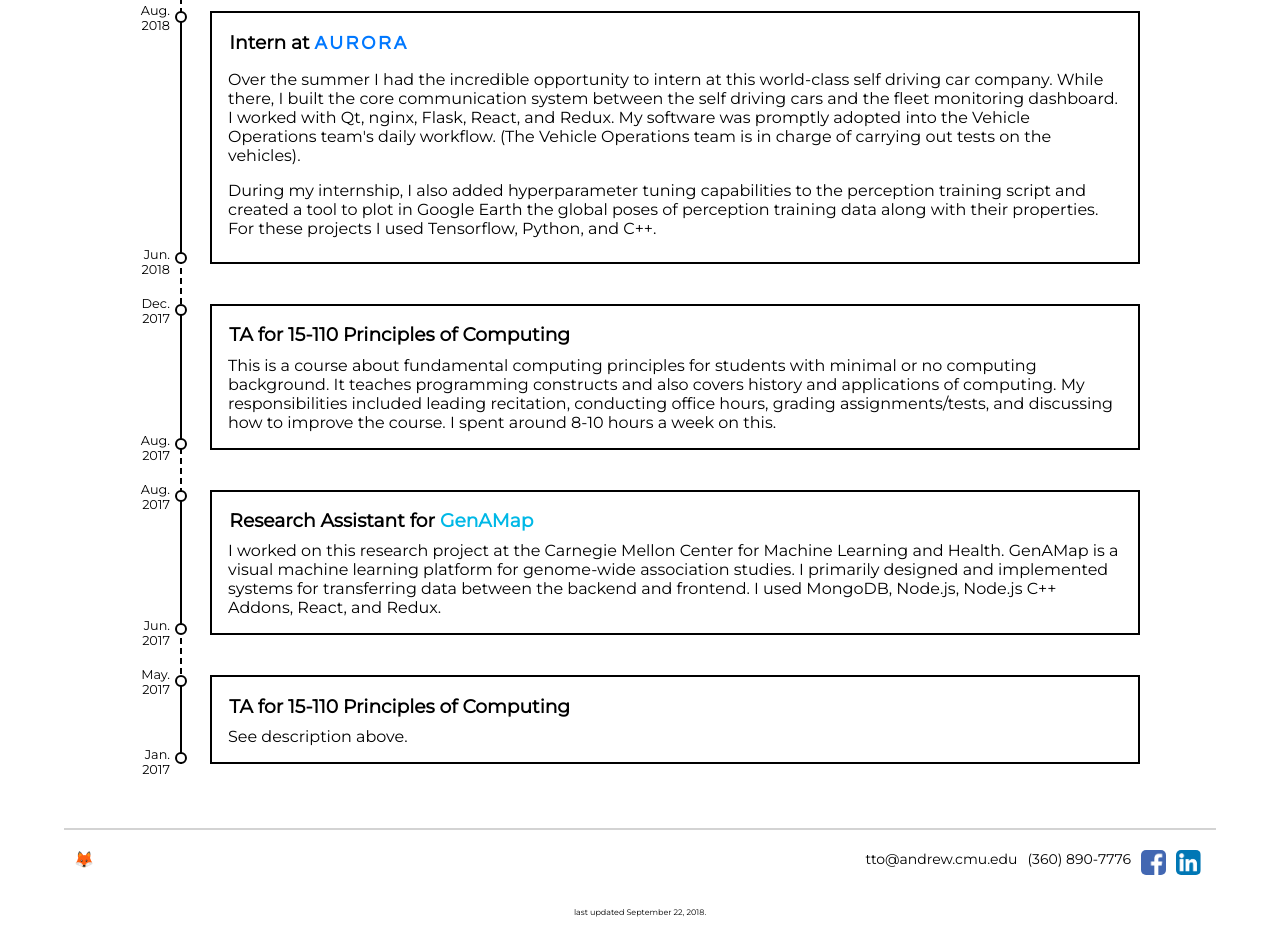
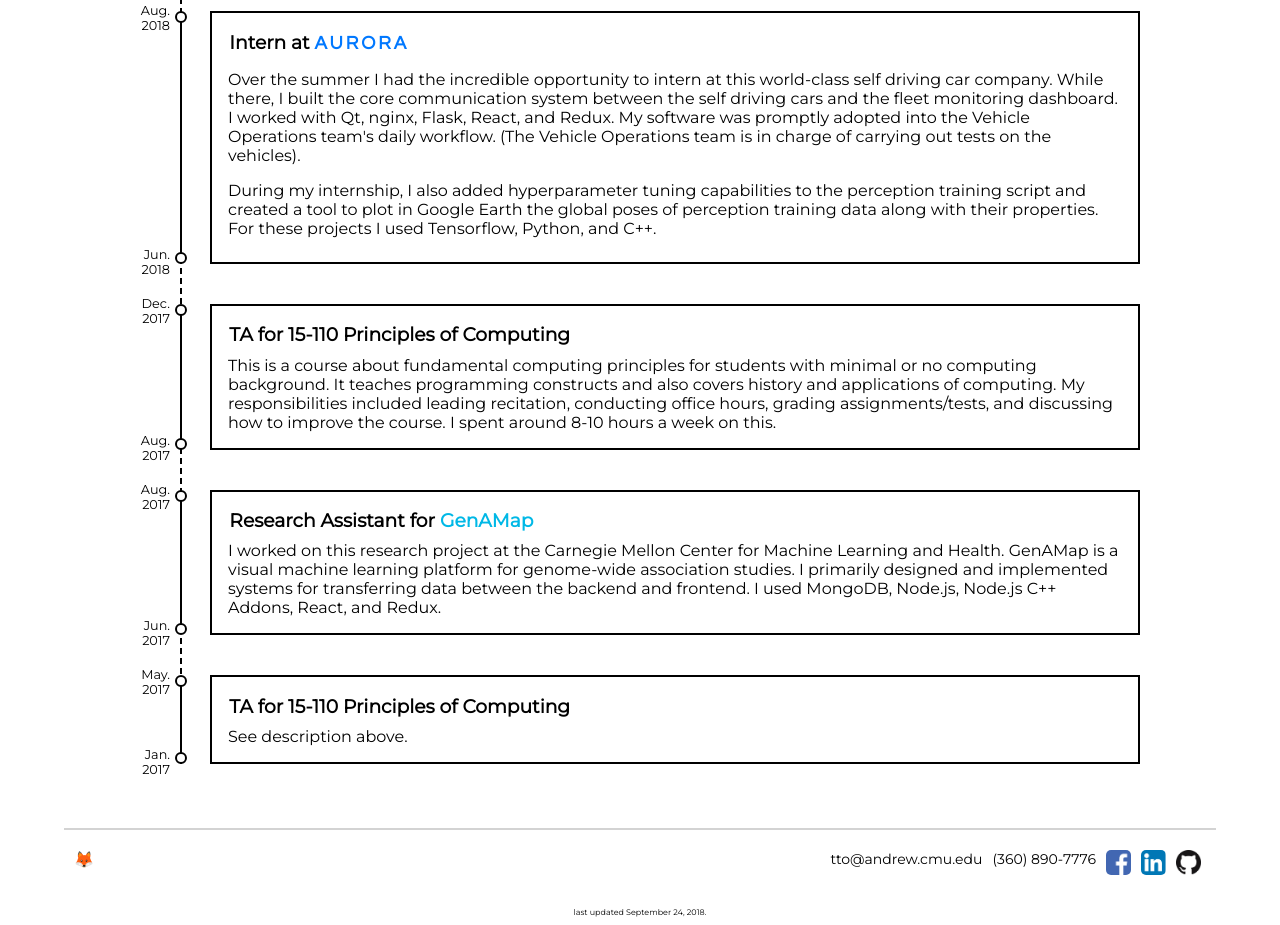
Before and after one commit to jearmoo/personal-website, a plain HTML site: page index.html in a window 1280 px wide. Shown: the part 1771-2696 px from the top of the page. Drawn offline with Linux system fonts and the light colour scheme.

Commit message:
update content september 24 2018

```diff
--- a/index.html
+++ b/index.html
@@ -407,6 +407,9 @@
       <!-- Fox Hunt Hard Hint -->
       <div id="fox-hard-hint" class="pull-left">Hint: My name is KC</div>
 
+      <a href="https://github.com/jearmoo">
+        <img class="contact-item-image hover-fade" alt="Github" src="img/github.png" height=25 width=25/>
+      </a>
       <a href="https://linkedin.com/in/jearmoo">
         <img class="contact-item-image hover-fade" alt="LinkedIn" src="img/linkedin.png" height=25 width=25/>
       </a>
@@ -423,7 +426,7 @@
 
     <div id="last-updated">
       <p>
-        last updated September 22, 2018.
+        last updated September 24, 2018.
       </p>
     </div>
 
```
Also changed, not shown: img/github.png (added), 1 other file.
